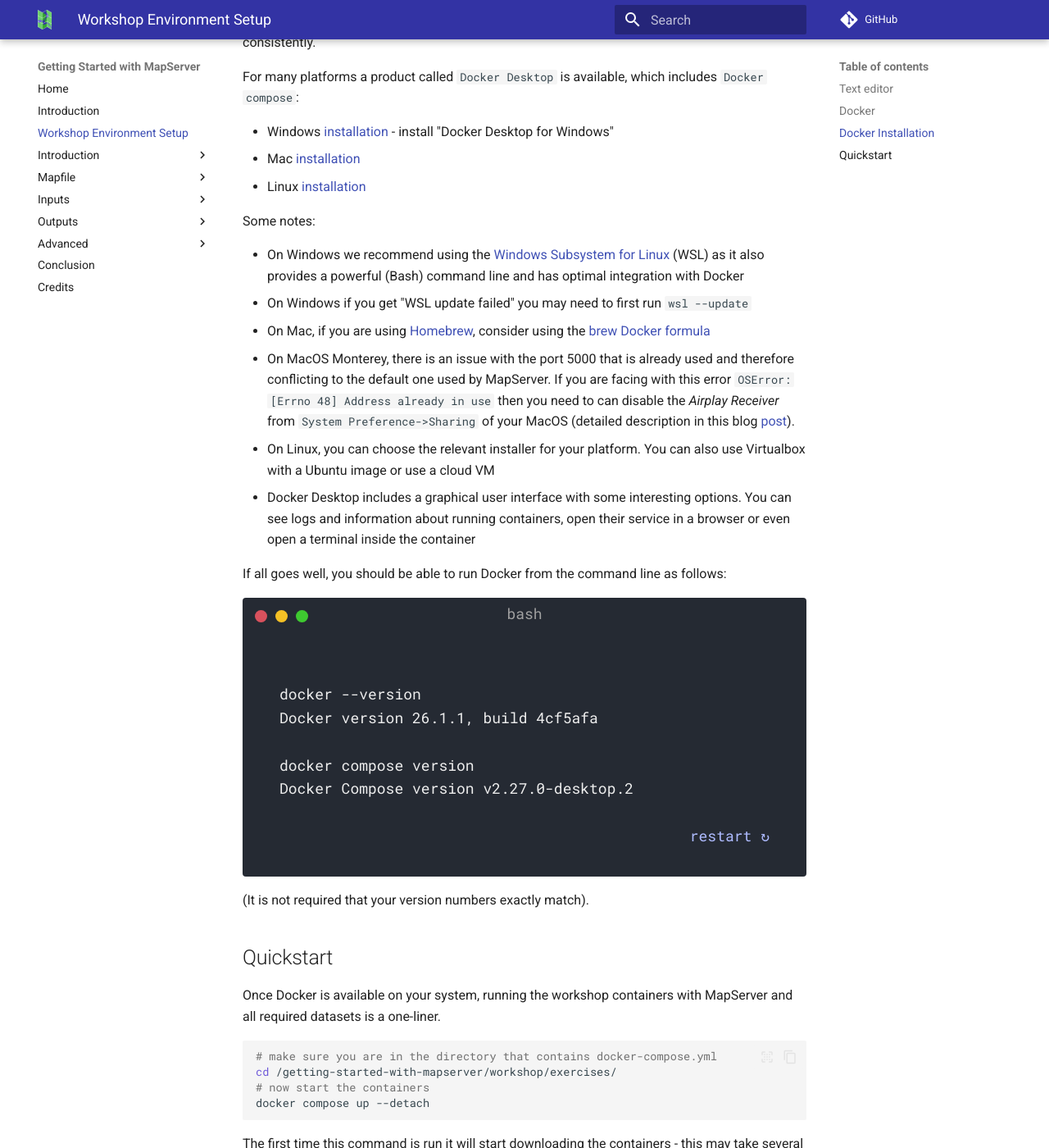
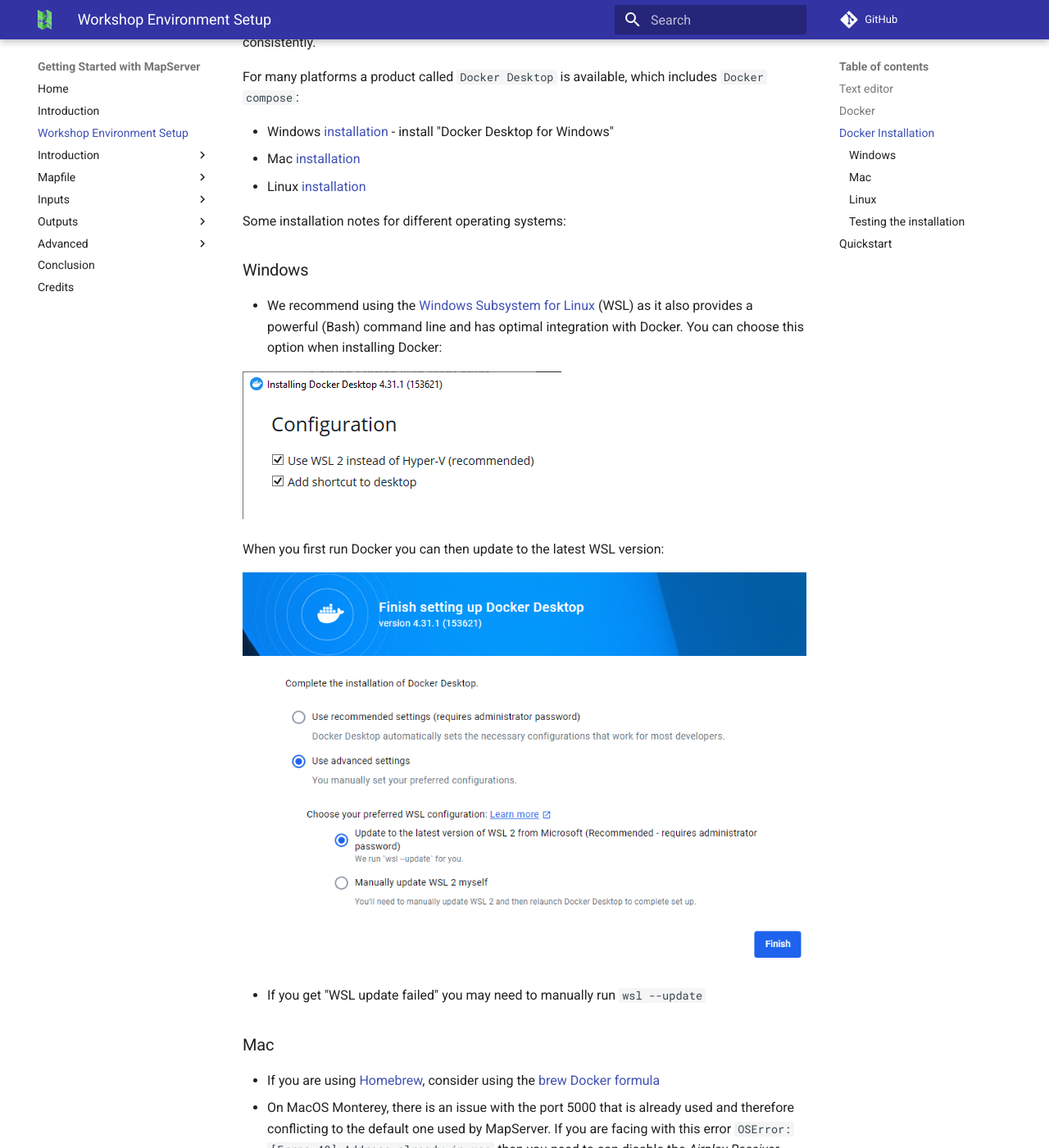
Before and after one commit to geographika/getting-started-with-mapserver, an MkDocs documentation site: the page built from workshop/content/docs/setup.md, in a window 1280 px wide and 1400 px high, scrolled down 1223 px. Shown: the whole window at 82% size. Built offline with MkDocs 1.6.1 and Material for MkDocs 9.7.7, drawn with Linux system fonts in a browser that asks for light colours; comment, search, counter and statistics services are not loaded; some of the changed text lies outside the part shown.

Commit message:
Add Docker for Windows notes

````diff
--- a/workshop/content/docs/setup.md
+++ b/workshop/content/docs/setup.md
@@ -48,19 +48,39 @@
 * Mac [installation](https://docs.Docker.com/desktop/install/mac-install)
 * Linux [installation](https://docs.Docker.com/desktop/install/linux-install)
 
-Some notes:
+Some installation notes for different operating systems:
 
-* On Windows we recommend using the [Windows Subsystem for Linux](https://docs.microsoft.com/en-us/windows/wsl) (WSL) as it also provides a powerful (Bash) command line and has optimal integration with Docker
-* On Windows if you get "WSL update failed" you may need to first run `wsl --update`
-* On Mac, if you are using [Homebrew](https://brew.sh), consider using the [brew Docker formula](https://formulae.brew.sh/formula/Docker)
+### Windows
+
+* We recommend using the [Windows Subsystem for Linux](https://docs.microsoft.com/en-us/windows/wsl) (WSL) as it also provides a powerful (Bash) command line and has optimal integration with Docker. You can choose this option when installing Docker:
+
+  ![Docker WSL Option](./assets/images/docker-wsl.png)
+
+  When you first run Docker you can then update to the latest WSL version:
+
+  ![Docker WSL Option](./assets/images/docker-wsl-update.png)
+
+
+* If you get "WSL update failed" you may need to manually run `wsl --update`
+
+### Mac
+
+* If you are using [Homebrew](https://brew.sh), consider using the [brew Docker formula](https://formulae.brew.sh/formula/Docker)
 * On MacOS Monterey, there is an issue with the port 5000 that is already used and therefore conflicting to the default one used by MapServer.
   If you are facing with this error `OSError: [Errno 48] Address already in use` then you need to can disable the *Airplay Receiver* from `System Preference->Sharing` of your MacOS (detailed description in this blog [post](https://progressstory.com/tech/port-5000-already-in-use-macos-monterey-issue/)).
-* On Linux, you can choose the relevant installer for your platform. You can also use Virtualbox with a Ubuntu image or use a cloud VM
+
+### Linux
+
+* You can choose the relevant installer for your platform. You can also use Virtualbox with a Ubuntu image or use a cloud VM
 * Docker Desktop includes a graphical user interface with some interesting options. You can see logs and information about running containers, open their service in a browser or even open a terminal inside the container
+
+
+### Testing the installation
 
 If all goes well, you should be able to run Docker from the command line as follows:
 
 <div class="termy">
+
 ```bash
 docker --version
 Docker version 26.1.1, build 4cf5afa
@@ -70,7 +90,7 @@
 ```
 </div>
 
-(It is not required that your version numbers exactly match).
+Your version numbers don't have to match those above exactly.
 
 
 ## Quickstart
````
Also changed, not shown: workshop/content/docs/assets/images/docker-wsl-update.png (added), workshop/content/docs/assets/images/docker-wsl.png (added).
